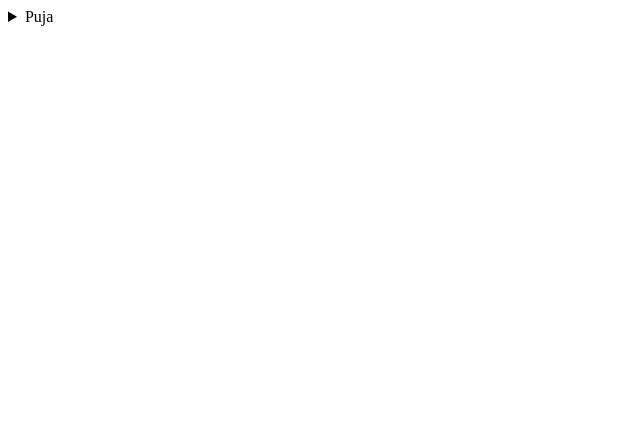
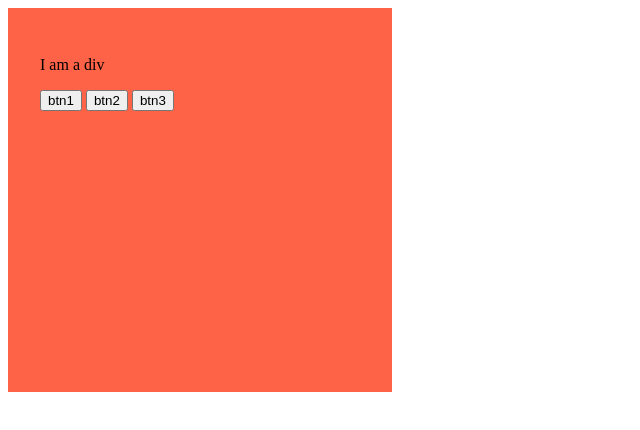
Before and after one commit to chadnitalukder2/javascript-practice, a plain HTML site: page 1. first javascript project/index.html in a window 1280 px wide. Shown: the whole page, without its empty margins (0-640 px from the left). Drawn offline with Linux system fonts and the light colour scheme.

Commit message:
mouseEvent

```diff
--- a/1. first javascript project/dom-event.js
+++ b/1. first javascript project/dom-event.js
@@ -110,8 +110,69 @@ window.addEventListener("unload", function(){
 
 //toggole - details
 
-const details = document.querySelector("details");
+/*const details = document.querySelector("details");
 details.addEventListener("toggle", function(e){
     console.log(e.target.open);
     console.log("toggle")
+});*/
+
+//mouseEvent - <html>, <head>, <meta>, <title>, <br>, <script>, <iframe>, <param>, <base>, <bdo>
+// 1. onclick
+// 2. ondblclick
+// 3. onmousedown
+// 4. onmousedup
+// 5. onmouseenter
+// 6. onmouseleave
+// 7. onmousemove
+// 8. onmouseover
+
+console.clear();
+/*const div = document.querySelector("div");
+
+div.addEventListener("click", function(e) {
+ // console.log("click is occured");
+// console.log(e.target);
+//console.log(e.target.id);
+//console.log(e.target.className);
+//console.log(e.target.innerHTML);
+//console.log(e.target.innerText); //same
+//console.log(e.target.textContent);
+
 });
+
+div.addEventListener("dblclick", function () {
+  console.log("dblclick is occured");
+});
+div.addEventListener("mousedown", function () {
+  console.log("mousedown is occured ");
+});
+div.addEventListener("mouseup", function () {
+  console.log("mouseup is occured");
+});
+div.addEventListener("mouseenter", function () {
+  console.log("mouseenter is occured");
+});
+div.addEventListener("mouseleave", function () {
+  console.log("mouseleave is occured");
+});
+div.addEventListener("mouseover", function () {
+  console.log("mouseover is occured");
+});
+div.addEventListener("mousemove", function () {
+  console.log("mousemove is occured");
+});*/
+
+/*div.addEventListener("mousemove", function (e) {
+    // console.log("clientX = " + e.clientX + " clientY =" + e.clientY);
+    console.log("offsetX = " + e.offsetX + " offsetY =" + e.offsetY);
+});*/
+
+
+const buttons = document.querySelectorAll(".btn");
+//console.log(buttons);
+
+Array.from(buttons).map((button) => {
+button.addEventListener("click", function(){
+    console.log("click")
+});
+});
--- a/1. first javascript project/index.html
+++ b/1. first javascript project/index.html
@@ -125,10 +125,18 @@ Java</label>
     your browser does not support html5 video element
 </video> -->
 
-<details>
+<!-- <details>
     <summary>Puja</summary>
     <p>Ipsum et voluptua sed justo stet erat accusam vero aliquyam magna. Consetetur nonumy consetetur at et et aliquyam gubergren. Ipsum justo takimata no lorem elitr et. Sit erat vero sadipscing dolore. Amet sit amet duo et kasd amet ea, sadipscing stet vero duo ipsum et nonumy sea tempor. Dolor kasd.</p>
-</details>
+</details> -->
+
+<div id="my-id" class="div1">
+    <p> I am a div</p>
+    <button class="btn"> btn1</button>
+<button class="btn"> btn2</button>
+<button class="btn"> btn3</button>
+
+</div>
 
 
 
--- a/1. first javascript project/style.css
+++ b/1. first javascript project/style.css
@@ -39,3 +39,10 @@ input{
 /* body{
     height: 150vh;
 } */
+
+.div1{
+    background : tomato;
+    height: 20rem;
+    padding:2rem;
+    width:20rem;
+}
```
